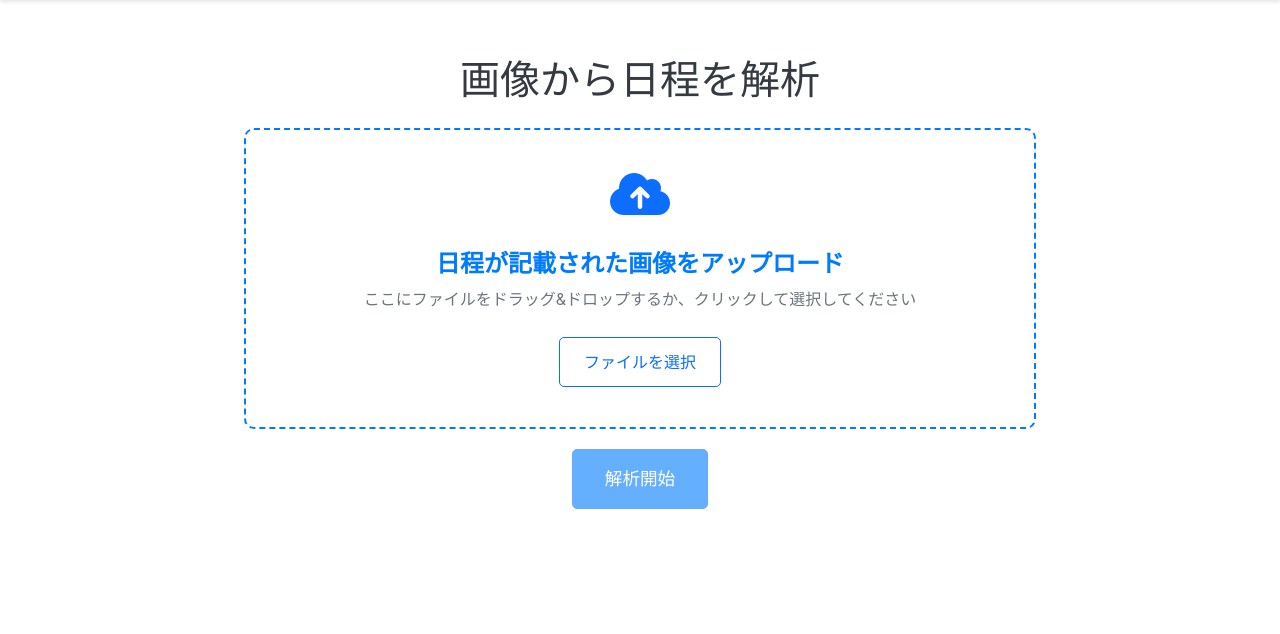
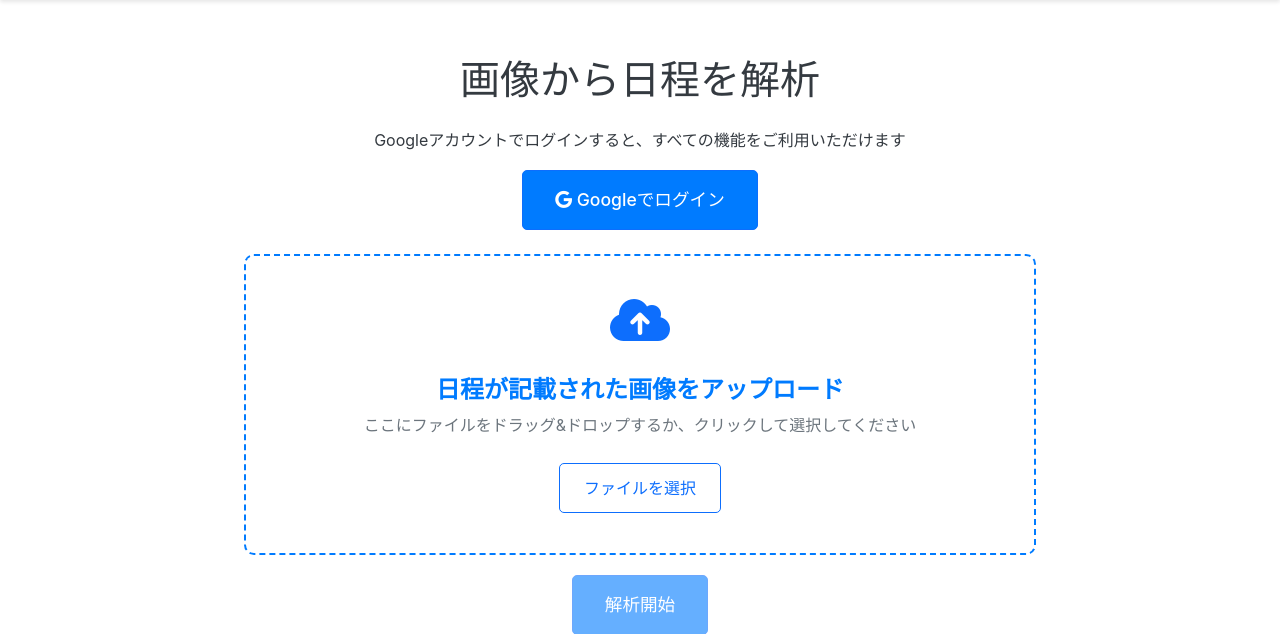
Before and after one commit to HAYASHInnn/calendar_capture, a Flask app: page / in a window 1280 px wide. Shown: the part 64-698 px from the top of the page. Run offline with Flask 3, Linux system fonts and the light colour scheme.

Commit message:
ログイン状態によって表示を変更する

```diff
--- a/templates/index.html
+++ b/templates/index.html
@@ -5,6 +5,24 @@
 
     {% if error %}
     <div class="alert alert-danger">{{ error }}</div>
+    {% endif %} {% if is_logged_in %}
+    <!-- ===== ログインしている時に表示する内容 ===== -->
+    <p class="text-center">Googleアカウントにログインしています</p>
+    <div class="text-center mb-3">
+      <a href="{{ url_for('logout') }}" class="btn btn-primary btn-lg">ログアウト</a>
+    </div>
+    <hr />
+    {% else %}
+    <!-- ===== ログインしていない時に表示する内容 ===== -->
+    <p class="text-center">
+      Googleアカウントでログインすると、すべての機能をご利用いただけます
+    </p>
+    <div class="text-center mb-4">
+      <a href="{{ url_for('login') }}" class="btn btn-primary btn-lg">
+        <i class="fab fa-google"></i>
+        Googleでログイン
+      </a>
+    </div>
     {% endif %}
 
     <form method="post" enctype="multipart/form-data" id="uploadForm">
```
Also changed, not shown: static/css/scss/_components.scss (+44 -0 lines).
